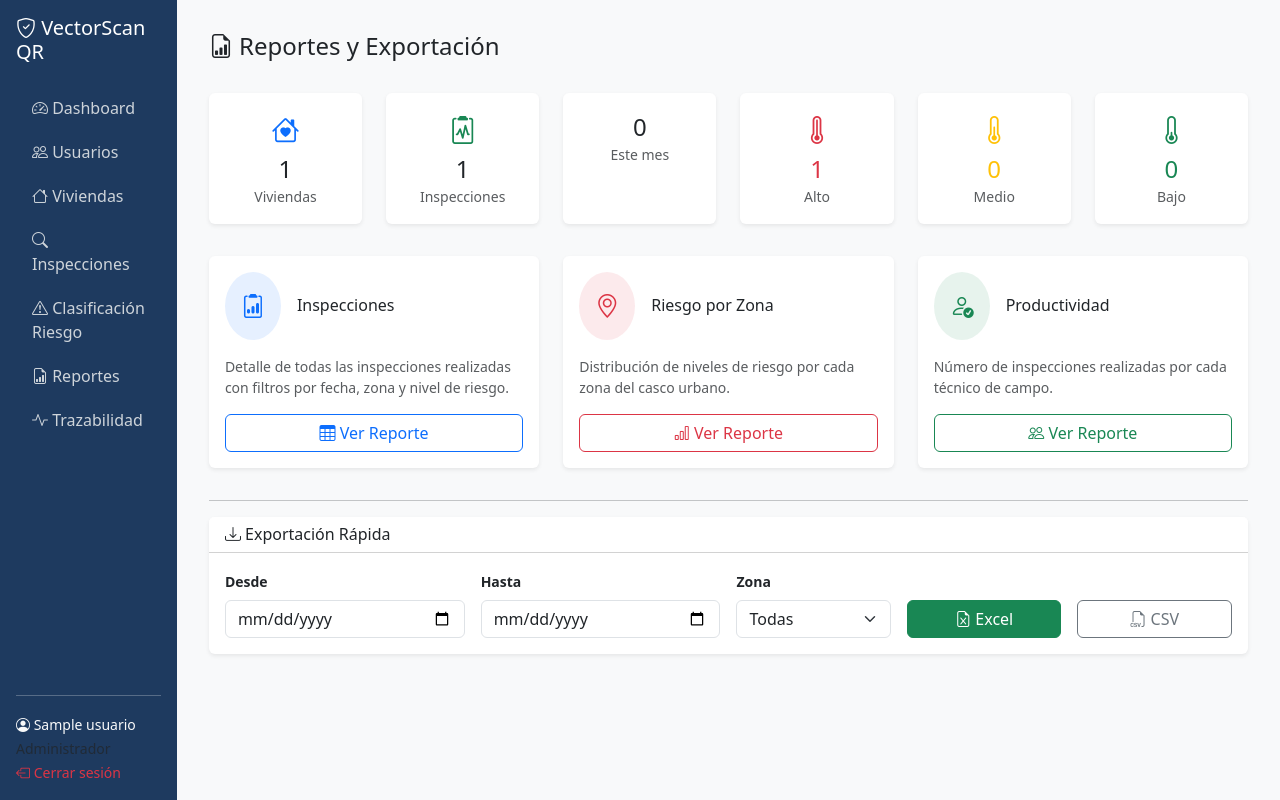
After one commit to JOSH-VL/vectorscan-qr, a Django app: page /reportes/ in a window 1280 px wide. The commit adds this page. Run offline with Django 5.2, Linux system fonts and the light colour scheme; a user stored in the database is signed in; tables that the repository leaves empty hold one stand-in row (values such as "Sample post").

Commit message:
Sprint 5: modulo de reportes con exportacion Excel y CSV

```diff
--- /dev/null
+++ b/apps/reportes/admin.py
@@ -0,0 +1 @@
+# Sin modelos propios. Los reportes se generan desde las vistas.
--- /dev/null
+++ b/apps/reportes/apps.py
@@ -0,0 +1,6 @@
+from django.apps import AppConfig
+
+class ReportesConfig(AppConfig):
+    default_auto_field = 'django.db.models.BigAutoField'
+    name = 'apps.reportes'
+    verbose_name = 'Reportes y Exportación'
--- /dev/null
+++ b/apps/reportes/models.py
@@ -0,0 +1,2 @@
+# El módulo de Reportes consulta datos de viviendas e inspecciones.
+# No define modelos propios.
--- /dev/null
+++ b/apps/reportes/urls.py
@@ -0,0 +1,13 @@
+from django.urls import path
+from . import views
+
+app_name = 'reportes'
+
+urlpatterns = [
+    path('', views.panel_reportes, name='panel'),
+    path('inspecciones/', views.reporte_inspecciones, name='inspecciones'),
+    path('riesgo/', views.reporte_riesgo, name='riesgo'),
+    path('productividad/', views.reporte_productividad, name='productividad'),
+    path('exportar/excel/', views.exportar_excel, name='exportar_excel'),
+    path('exportar/csv/', views.exportar_csv, name='exportar_csv'),
+]
--- /dev/null
+++ b/apps/reportes/views.py
@@ -0,0 +1,239 @@
+"""
+Vistas del módulo de Reportes — VectorScan QR
+Sprint 5: Reportes estadísticos y exportación Excel/CSV
+"""
+import csv
+import io
+from datetime import datetime, timedelta
+from django.shortcuts import render
+from django.contrib.auth.decorators import login_required
+from django.http import HttpResponse
+from django.db.models import Count, Q
+from django.utils import timezone
+from openpyxl import Workbook
+from openpyxl.styles import Font, PatternFill, Alignment, Border, Side
+from apps.viviendas.models import Vivienda
+from apps.inspecciones.models import Inspeccion
+from apps.usuarios.models import Usuario
+
+
+def _get_filtros(request):
+    """Extrae filtros comunes de la solicitud."""
+    fecha_desde = request.GET.get('desde', '')
+    fecha_hasta = request.GET.get('hasta', '')
+    zona = request.GET.get('zona', '')
+    riesgo = request.GET.get('riesgo', '')
+
+    filtros = Q(estado='Activo')
+    if fecha_desde:
+        filtros &= Q(fecha_inspeccion__date__gte=fecha_desde)
+    if fecha_hasta:
+        filtros &= Q(fecha_inspeccion__date__lte=fecha_hasta)
+    if zona:
+        filtros &= Q(vivienda__zona=zona)
+    if riesgo:
+        filtros &= Q(nivel_riesgo=riesgo)
+
+    return filtros, fecha_desde, fecha_hasta, zona, riesgo
+
+
+def _estilo_excel(wb):
+    """Aplica estilos corporativos al workbook."""
+    header_font = Font(name='Arial', bold=True, color='FFFFFF', size=11)
+    header_fill = PatternFill(start_color='1E3A5F', end_color='1E3A5F', fill_type='solid')
+    thin_border = Border(
+        left=Side(style='thin'), right=Side(style='thin'),
+        top=Side(style='thin'), bottom=Side(style='thin')
+    )
+    return header_font, header_fill, thin_border
+
+
+@login_required
+def panel_reportes(request):
+    """Panel principal de reportes con opciones."""
+    hoy = timezone.now()
+    hace_30 = hoy - timedelta(days=30)
+
+    zonas = Vivienda.objects.filter(estado='Activo').values_list(
+        'zona', flat=True
+    ).distinct().order_by('zona')
+
+    stats = {
+        'viviendas': Vivienda.objects.filter(estado='Activo').count(),
+        'inspecciones': Inspeccion.objects.filter(estado='Activo').count(),
+        'insp_mes': Inspeccion.objects.filter(estado='Activo', fecha_inspeccion__gte=hace_30).count(),
+        'alto': Inspeccion.objects.filter(estado='Activo', nivel_riesgo='Alto').count(),
+        'medio': Inspeccion.objects.filter(estado='Activo', nivel_riesgo='Medio').count(),
+        'bajo': Inspeccion.objects.filter(estado='Activo', nivel_riesgo='Bajo').count(),
+    }
+
+    return render(request, 'reportes/panel.html', {
+        'zonas': zonas,
+        'stats': stats,
+    })
+
+
+@login_required
+def reporte_inspecciones(request):
+    """Reporte detallado de inspecciones con filtros."""
+    filtros, desde, hasta, zona, riesgo = _get_filtros(request)
+    inspecciones = Inspeccion.objects.filter(filtros).select_related('vivienda', 'usuario')
+
+    zonas = Vivienda.objects.filter(estado='Activo').values_list('zona', flat=True).distinct()
+
+    return render(request, 'reportes/inspecciones.html', {
+        'inspecciones': inspecciones[:200],
+        'total': inspecciones.count(),
+        'desde': desde, 'hasta': hasta, 'zona': zona, 'riesgo': riesgo,
+        'zonas': zonas,
+    })
+
+
+@login_required
+def reporte_riesgo(request):
+    """Reporte de distribución de riesgo por zona."""
+    zonas = Vivienda.objects.filter(estado='Activo').values_list('zona', flat=True).distinct().order_by('zona')
+
+    data_zonas = []
+    for z in zonas:
+        if not z:
+            continue
+        inspecciones_zona = Inspeccion.objects.filter(
+            estado='Activo', vivienda__zona=z
+        )
+        data_zonas.append({
+            'zona': z,
+            'total': inspecciones_zona.count(),
+            'alto': inspecciones_zona.filter(nivel_riesgo='Alto').count(),
+            'medio': inspecciones_zona.filter(nivel_riesgo='Medio').count(),
+            'bajo': inspecciones_zona.filter(nivel_riesgo='Bajo').count(),
+        })
+
+    return render(request, 'reportes/riesgo.html', {'data_zonas': data_zonas})
+
+
+@login_required
+def reporte_productividad(request):
+    """Reporte de productividad por técnico."""
+    tecnicos = Usuario.objects.filter(
+        estado='Activo', rol__nombre='tecnico'
+    ).annotate(
+        total_inspecciones=Count('inspecciones_realizadas', filter=Q(inspecciones_realizadas__estado='Activo'))
+    ).order_by('-total_inspecciones')
+
+    # Si no hay técnicos con ese rol, mostrar todos los que tengan inspecciones
+    if not tecnicos.exists():
+        tecnicos = Usuario.objects.filter(
+            estado='Activo',
+            inspecciones_realizadas__estado='Activo'
+        ).annotate(
+            total_inspecciones=Count('inspecciones_realizadas')
+        ).order_by('-total_inspecciones')
+
+    return render(request, 'reportes/productividad.html', {'tecnicos': tecnicos})
+
+
+@login_required
+def exportar_excel(request):
+    """Exportar inspecciones a Excel con formato profesional."""
+    filtros, desde, hasta, zona, riesgo = _get_filtros(request)
+    inspecciones = Inspeccion.objects.filter(filtros).select_related('vivienda', 'usuario')
+
+    wb = Workbook()
+    ws = wb.active
+    ws.title = "Inspecciones VectorScan QR"
+    header_font, header_fill, thin_border = _estilo_excel(wb)
+
+    # Título
+    ws.merge_cells('A1:J1')
+    ws['A1'] = 'Reporte de Inspecciones — VectorScan QR'
+    ws['A1'].font = Font(name='Arial', bold=True, size=14, color='1E3A5F')
+    ws['A2'] = f'Generado: {timezone.now().strftime("%d/%m/%Y %H:%M")}'
+    ws['A2'].font = Font(name='Arial', italic=True, size=10, color='666666')
+    if desde or hasta:
+        ws['A3'] = f'Período: {desde or "inicio"} a {hasta or "hoy"}'
+        ws['A3'].font = Font(name='Arial', italic=True, size=10, color='666666')
+
+    # Encabezados
+    headers = ['Código QR', 'Dirección', 'Zona', 'Responsable', 'Fecha', 'Técnico',
+               'Larvas', 'Criaderos', 'Depósitos', 'Nivel Riesgo']
+    row_num = 5
+    for col, header in enumerate(headers, 1):
+        cell = ws.cell(row=row_num, column=col, value=header)
+        cell.font = header_font
+        cell.fill = header_fill
+        cell.alignment = Alignment(horizontal='center')
+        cell.border = thin_border
+
+    # Colores de riesgo
+    fill_alto = PatternFill(start_color='FEE2E2', end_color='FEE2E2', fill_type='solid')
+    fill_medio = PatternFill(start_color='FEF3C7', end_color='FEF3C7', fill_type='solid')
+    fill_bajo = PatternFill(start_color='DCFCE7', end_color='DCFCE7', fill_type='solid')
+
+    # Datos
+    for insp in inspecciones:
+        row_num += 1
+        ws.cell(row=row_num, column=1, value=insp.vivienda.codigo_qr).border = thin_border
+        ws.cell(row=row_num, column=2, value=insp.vivienda.direccion).border = thin_border
+        ws.cell(row=row_num, column=3, value=insp.vivienda.zona or 'N/A').border = thin_border
+        ws.cell(row=row_num, column=4, value=insp.vivienda.responsable_familia).border = thin_border
+        ws.cell(row=row_num, column=5, value=insp.fecha_inspeccion.strftime('%d/%m/%Y %H:%M')).border = thin_border
+        ws.cell(row=row_num, column=6, value=insp.usuario.nombre_completo or insp.usuario.username).border = thin_border
+        ws.cell(row=row_num, column=7, value='Sí' if insp.presencia_larvas else 'No').border = thin_border
+        ws.cell(row=row_num, column=8, value='Sí' if insp.criaderos_potenciales else 'No').border = thin_border
+        ws.cell(row=row_num, column=9, value=insp.num_depositos).border = thin_border
+        riesgo_cell = ws.cell(row=row_num, column=10, value=insp.nivel_riesgo)
+        riesgo_cell.border = thin_border
+        riesgo_cell.alignment = Alignment(horizontal='center')
+        if insp.nivel_riesgo == 'Alto':
+            riesgo_cell.fill = fill_alto
+        elif insp.nivel_riesgo == 'Medio':
+            riesgo_cell.fill = fill_medio
+        else:
+            riesgo_cell.fill = fill_bajo
+
+    # Ajustar anchos
+    anchos = [18, 35, 10, 25, 18, 25, 8, 10, 12, 14]
+    for i, ancho in enumerate(anchos, 1):
+        ws.column_dimensions[chr(64 + i)].width = ancho
+
+    # Respuesta HTTP
+    response = HttpResponse(content_type='application/vnd.openxmlformats-officedocument.spreadsheetml.sheet')
+    fecha_archivo = timezone.now().strftime('%Y%m%d')
+    response['Content-Disposition'] = f'attachment; filename="VectorScanQR_Inspecciones_{fecha_archivo}.xlsx"'
+    wb.save(response)
+    return response
+
+
+@login_required
+def exportar_csv(request):
+    """Exportar inspecciones a CSV."""
+    filtros, desde, hasta, zona, riesgo = _get_filtros(request)
+    inspecciones = Inspeccion.objects.filter(filtros).select_related('vivienda', 'usuario')
+
+    response = HttpResponse(content_type='text/csv; charset=utf-8')
+    fecha_archivo = timezone.now().strftime('%Y%m%d')
+    response['Content-Disposition'] = f'attachment; filename="VectorScanQR_Inspecciones_{fecha_archivo}.csv"'
+    response.write('\ufeff')  # BOM para Excel
+
+    writer = csv.writer(response)
+    writer.writerow(['Código QR', 'Dirección', 'Zona', 'Responsable', 'Fecha',
+                     'Técnico', 'Larvas', 'Criaderos', 'Depósitos', 'Nivel Riesgo',
+                     'Observaciones'])
+
+    for insp in inspecciones:
+        writer.writerow([
+            insp.vivienda.codigo_qr,
+            insp.vivienda.direccion,
+            insp.vivienda.zona or 'N/A',
+            insp.vivienda.responsable_familia,
+            insp.fecha_inspeccion.strftime('%d/%m/%Y %H:%M'),
+            insp.usuario.nombre_completo or insp.usuario.username,
+            'Sí' if insp.presencia_larvas else 'No',
+            'Sí' if insp.criaderos_potenciales else 'No',
+            insp.num_depositos,
+            insp.nivel_riesgo,
+            insp.observaciones or '',
+        ])
+
+    return response
--- a/config/settings.py
+++ b/config/settings.py
@@ -13,6 +13,7 @@ INSTALLED_APPS = [
     'apps.viviendas',
     'apps.inspecciones',
     'apps.trazabilidad',
+    'apps.reportes',
 ]
 MIDDLEWARE = [
     'django.middleware.security.SecurityMiddleware','django.contrib.sessions.middleware.SessionMiddleware',
--- a/config/urls.py
+++ b/config/urls.py
@@ -10,6 +10,7 @@ urlpatterns = [
     path('viviendas/', include('apps.viviendas.urls')),
     path('inspecciones/', include('apps.inspecciones.urls')),
     path('trazabilidad/', include('apps.trazabilidad.urls')),
+    path('reportes/', include('apps.reportes.urls')),
     path('', lambda r: redirect('usuarios:login')),
 ]
 
--- a/templates/base/layout.html
+++ b/templates/base/layout.html
@@ -26,8 +26,8 @@
             <a href="{% url 'usuarios:lista' %}" class="d-block py-2 px-3 rounded mb-1"><i class="bi bi-people"></i> Usuarios</a>
             <a href="/viviendas/" class="d-block py-2 px-3 rounded mb-1"><i class="bi bi-house"></i> Viviendas</a>
             <a href="/inspecciones/" class="d-block py-2 px-3 rounded mb-1"><i class="bi bi-search"></i> Inspecciones</a>
-            <a href="#" class="d-block py-2 px-3 rounded mb-1 text-muted"><i class="bi bi-exclamation-triangle"></i> Riesgo (Sprint 4)</a>
-            <a href="#" class="d-block py-2 px-3 rounded mb-1 text-muted"><i class="bi bi-file-earmark-bar-graph"></i> Reportes (Sprint 5)</a>
+            <a href="/trazabilidad/seguimiento/" class="d-block py-2 px-3 rounded mb-1"><i class="bi bi-exclamation-triangle"></i> Clasificación Riesgo</a>
+            <a href="/reportes/" class="d-block py-2 px-3 rounded mb-1"><i class="bi bi-file-earmark-bar-graph"></i> Reportes</a>
             <a href="/trazabilidad/" class="d-block py-2 px-3 rounded mb-1"><i class="bi bi-activity"></i> Trazabilidad</a>
             <div class="mt-auto">
                 <hr class="text-white">
--- /dev/null
+++ b/templates/reportes/panel.html
@@ -0,0 +1,166 @@
+{% extends 'base/layout.html' %}
+{% block title %}Reportes — VectorScan QR{% endblock %}
+{% block content %}
+<div class="d-flex justify-content-between align-items-center mb-4">
+    <h4><i class="bi bi-file-earmark-bar-graph"></i> Reportes y Exportación</h4>
+</div>
+
+<!-- Resumen rápido -->
+<div class="row mb-4">
+    <div class="col-md-2 mb-2">
+        <div class="card shadow-sm text-center border-0 h-100">
+            <div class="card-body py-3">
+                <i class="bi bi-house-heart text-primary fs-3"></i>
+                <h4 class="mb-0 mt-1">{{ stats.viviendas }}</h4>
+                <small class="text-muted">Viviendas</small>
+            </div>
+        </div>
+    </div>
+    <div class="col-md-2 mb-2">
+        <div class="card shadow-sm text-center border-0 h-100">
+            <div class="card-body py-3">
+                <i class="bi bi-clipboard2-pulse text-success fs-3"></i>
+                <h4 class="mb-0 mt-1">{{ stats.inspecciones }}</h4>
+                <small class="text-muted">Inspecciones</small>
+            </div>
+        </div>
+    </div>
+    <div class="col-md-2 mb-2">
+        <div class="card shadow-sm text-center border-0 h-100">
+            <div class="card-body py-3">
+                <i class="bi bi-calendar2-pulse text-info fs-3"></i>
+                <h4 class="mb-0 mt-1">{{ stats.insp_mes }}</h4>
+                <small class="text-muted">Este mes</small>
+            </div>
+        </div>
+    </div>
+    <div class="col-md-2 mb-2">
+        <div class="card shadow-sm text-center border-0 h-100">
+            <div class="card-body py-3">
+                <i class="bi bi-thermometer-high text-danger fs-3"></i>
+                <h4 class="mb-0 mt-1 text-danger">{{ stats.alto }}</h4>
+                <small class="text-muted">Alto</small>
+            </div>
+        </div>
+    </div>
+    <div class="col-md-2 mb-2">
+        <div class="card shadow-sm text-center border-0 h-100">
+            <div class="card-body py-3">
+                <i class="bi bi-thermometer-half text-warning fs-3"></i>
+                <h4 class="mb-0 mt-1 text-warning">{{ stats.medio }}</h4>
+                <small class="text-muted">Medio</small>
+            </div>
+        </div>
+    </div>
+    <div class="col-md-2 mb-2">
+        <div class="card shadow-sm text-center border-0 h-100">
+            <div class="card-body py-3">
+                <i class="bi bi-thermometer-low text-success fs-3"></i>
+                <h4 class="mb-0 mt-1 text-success">{{ stats.bajo }}</h4>
+                <small class="text-muted">Bajo</small>
+            </div>
+        </div>
+    </div>
+</div>
+
+<!-- Tipos de reportes -->
+<div class="row">
+    <div class="col-md-4 mb-3">
+        <div class="card shadow-sm h-100 border-0">
+            <div class="card-body">
+                <div class="d-flex align-items-center mb-3">
+                    <div class="rounded-circle bg-primary bg-opacity-10 p-3 me-3">
+                        <i class="bi bi-clipboard2-data text-primary fs-4"></i>
+                    </div>
+                    <h6 class="mb-0">Inspecciones</h6>
+                </div>
+                <p class="text-muted small">Detalle de todas las inspecciones realizadas con filtros por fecha, zona y nivel de riesgo.</p>
+                <a href="{% url 'reportes:inspecciones' %}" class="btn btn-outline-primary w-100">
+                    <i class="bi bi-table"></i> Ver Reporte
+                </a>
+            </div>
+        </div>
+    </div>
+    <div class="col-md-4 mb-3">
+        <div class="card shadow-sm h-100 border-0">
+            <div class="card-body">
+                <div class="d-flex align-items-center mb-3">
+                    <div class="rounded-circle bg-danger bg-opacity-10 p-3 me-3">
+                        <i class="bi bi-geo-alt text-danger fs-4"></i>
+                    </div>
+                    <h6 class="mb-0">Riesgo por Zona</h6>
+                </div>
+                <p class="text-muted small">Distribución de niveles de riesgo por cada zona del casco urbano.</p>
+                <a href="{% url 'reportes:riesgo' %}" class="btn btn-outline-danger w-100">
+                    <i class="bi bi-bar-chart"></i> Ver Reporte
+                </a>
+            </div>
+        </div>
+    </div>
+    <div class="col-md-4 mb-3">
+        <div class="card shadow-sm h-100 border-0">
+            <div class="card-body">
+                <div class="d-flex align-items-center mb-3">
+                    <div class="rounded-circle bg-success bg-opacity-10 p-3 me-3">
+                        <i class="bi bi-person-check text-success fs-4"></i>
+                    </div>
+                    <h6 class="mb-0">Productividad</h6>
+                </div>
+                <p class="text-muted small">Número de inspecciones realizadas por cada técnico de campo.</p>
+                <a href="{% url 'reportes:productividad' %}" class="btn btn-outline-success w-100">
+                    <i class="bi bi-people"></i> Ver Reporte
+                </a>
+            </div>
+        </div>
+    </div>
+</div>
+
+<hr>
+
+<!-- Exportación rápida -->
+<div class="card shadow-sm border-0">
+    <div class="card-header bg-white">
+        <h6 class="mb-0"><i class="bi bi-download"></i> Exportación Rápida</h6>
+    </div>
+    <div class="card-body">
+        <form method="get" class="row g-3 align-items-end">
+            <div class="col-md-3">
+                <label class="form-label small fw-semibold">Desde</label>
+                <input type="date" name="desde" class="form-control">
+            </div>
+            <div class="col-md-3">
+                <label class="form-label small fw-semibold">Hasta</label>
+                <input type="date" name="hasta" class="form-control">
+            </div>
+            <div class="col-md-2">
+                <label class="form-label small fw-semibold">Zona</label>
+                <select name="zona" class="form-select">
+                    <option value="">Todas</option>
+                    {% for z in zonas %}
+                    <option value="{{ z }}">{{ z }}</option>
+                    {% endfor %}
+                </select>
+            </div>
+            <div class="col-md-2">
+                <a href="{% url 'reportes:exportar_excel' %}" class="btn btn-success w-100" id="btn-excel">
+                    <i class="bi bi-file-earmark-excel"></i> Excel
+                </a>
+            </div>
+            <div class="col-md-2">
+                <a href="{% url 'reportes:exportar_csv' %}" class="btn btn-outline-secondary w-100" id="btn-csv">
+                    <i class="bi bi-filetype-csv"></i> CSV
+                </a>
+            </div>
+        </form>
+    </div>
+</div>
+{% endblock %}
+{% block extra_js %}
+<script>
+document.querySelectorAll('form')[0].addEventListener('change', function() {
+    const params = new URLSearchParams(new FormData(this)).toString();
+    document.getElementById('btn-excel').href = "{% url 'reportes:exportar_excel' %}?" + params;
+    document.getElementById('btn-csv').href = "{% url 'reportes:exportar_csv' %}?" + params;
+});
+</script>
+{% endblock %}
```
Also changed, not shown: templates/reportes/inspecciones.html (added, +78 -0 lines), templates/reportes/productividad.html (added, +46 -0 lines), templates/reportes/riesgo.html (added, +48 -0 lines).
